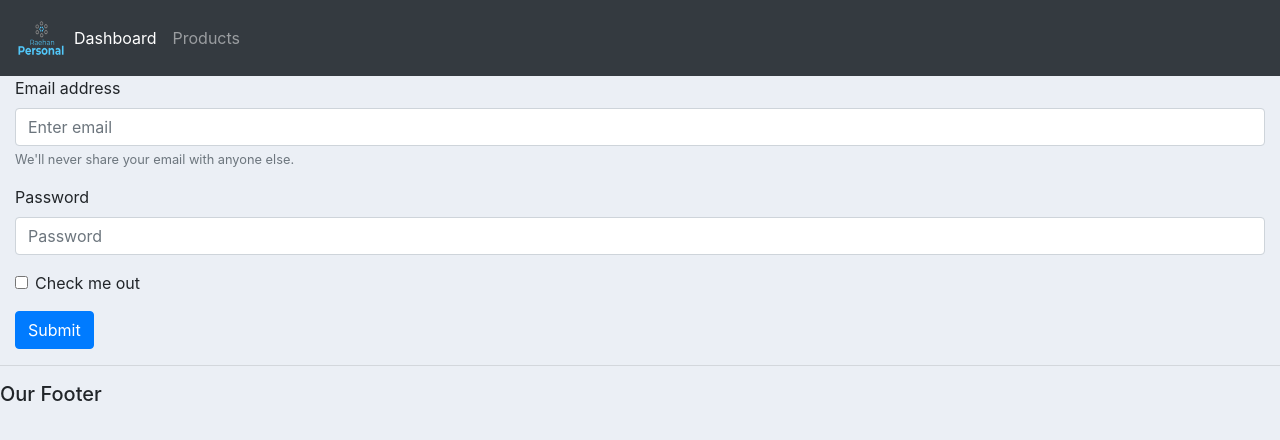
After one commit to zarszz/dipl, a Django app: template accounts/templates/accounts/create_customer.html in a window 1280 px wide. The commit adds this page. Shown: the top 440 px of the page. Run offline with Django 3.2, Linux system fonts and the light colour scheme; the template is opened without the code that fills it, so the values that code supplies are empty; some libraries are stand-ins or nearby versions.

Commit message:
add thing

```diff
--- /dev/null
+++ b/accounts/templates/accounts/create_customer.html
@@ -0,0 +1,21 @@
+{% extends 'accounts/main.html' %} {% load static %}
+
+{% block content %}
+    <form>
+        <div class="form-group">
+            <label for="exampleInputEmail1">Email address</label>
+            <input type="email" class="form-control" id="exampleInputEmail1" aria-describedby="emailHelp"
+                   placeholder="Enter email">
+            <small id="emailHelp" class="form-text text-muted">We'll never share your email with anyone else.</small>
+        </div>
+        <div class="form-group">
+            <label for="exampleInputPassword1">Password</label>
+            <input type="password" class="form-control" id="exampleInputPassword1" placeholder="Password">
+        </div>
+        <div class="form-group form-check">
+            <input type="checkbox" class="form-check-input" id="exampleCheck1">
+            <label class="form-check-label" for="exampleCheck1">Check me out</label>
+        </div>
+        <button type="submit" class="btn btn-primary">Submit</button>
+    </form>
+{% endblock %}
--- a/accounts/templates/accounts/dashboard.html
+++ b/accounts/templates/accounts/dashboard.html
@@ -6,7 +6,7 @@
         <h5>CUSTOMERS:</h5>
         <hr>
         <div class="card card-body">
-            <a class="btn btn-primary  btn-sm btn-block" href="">Create Customer</a>
+            <a class="btn btn-primary  btn-sm btn-block" href="{% url 'create_customer' %}">Create Customer</a>
             <table class="table table-sm">
                 <tr>
                     <th></th>
```
